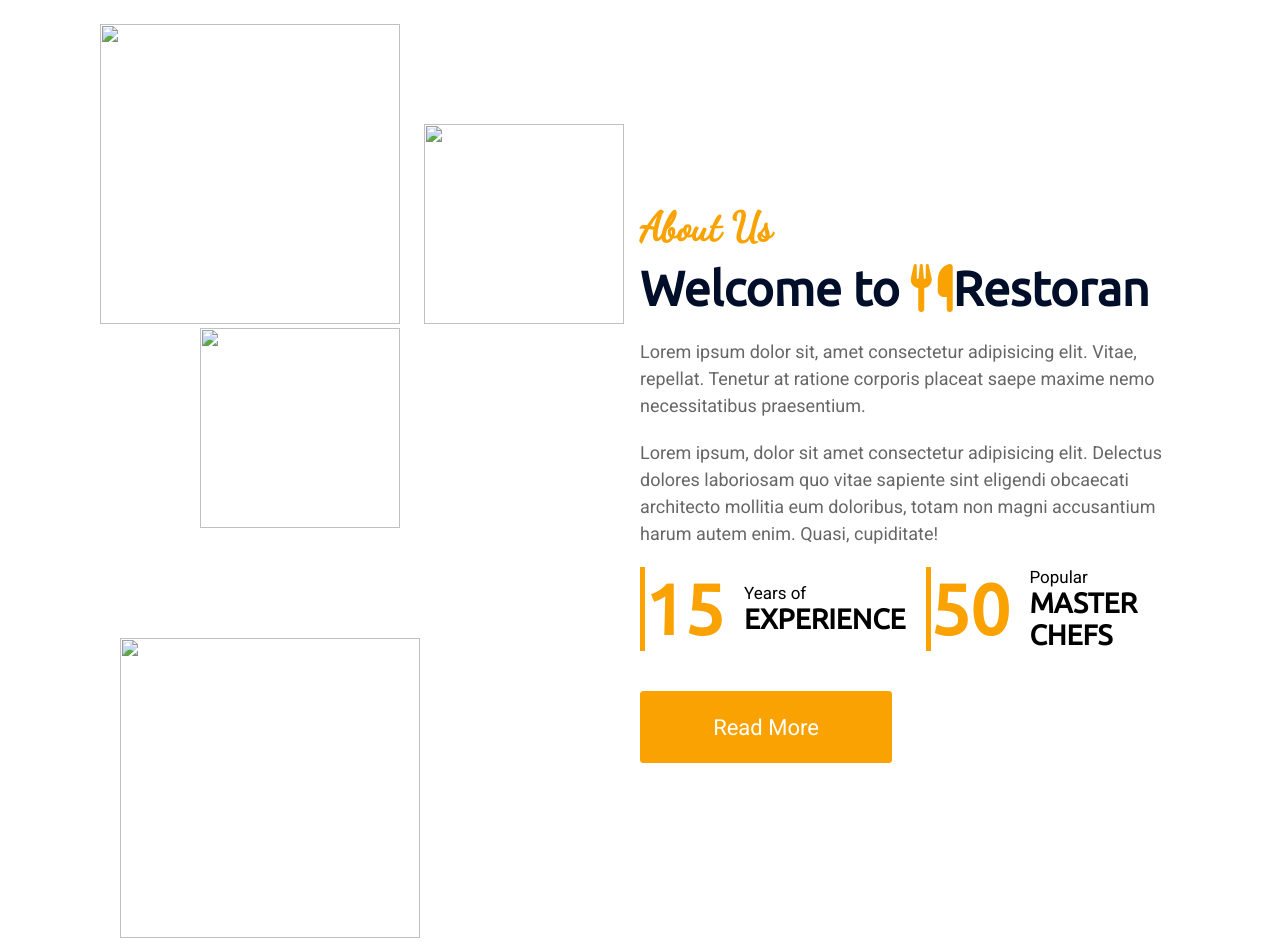
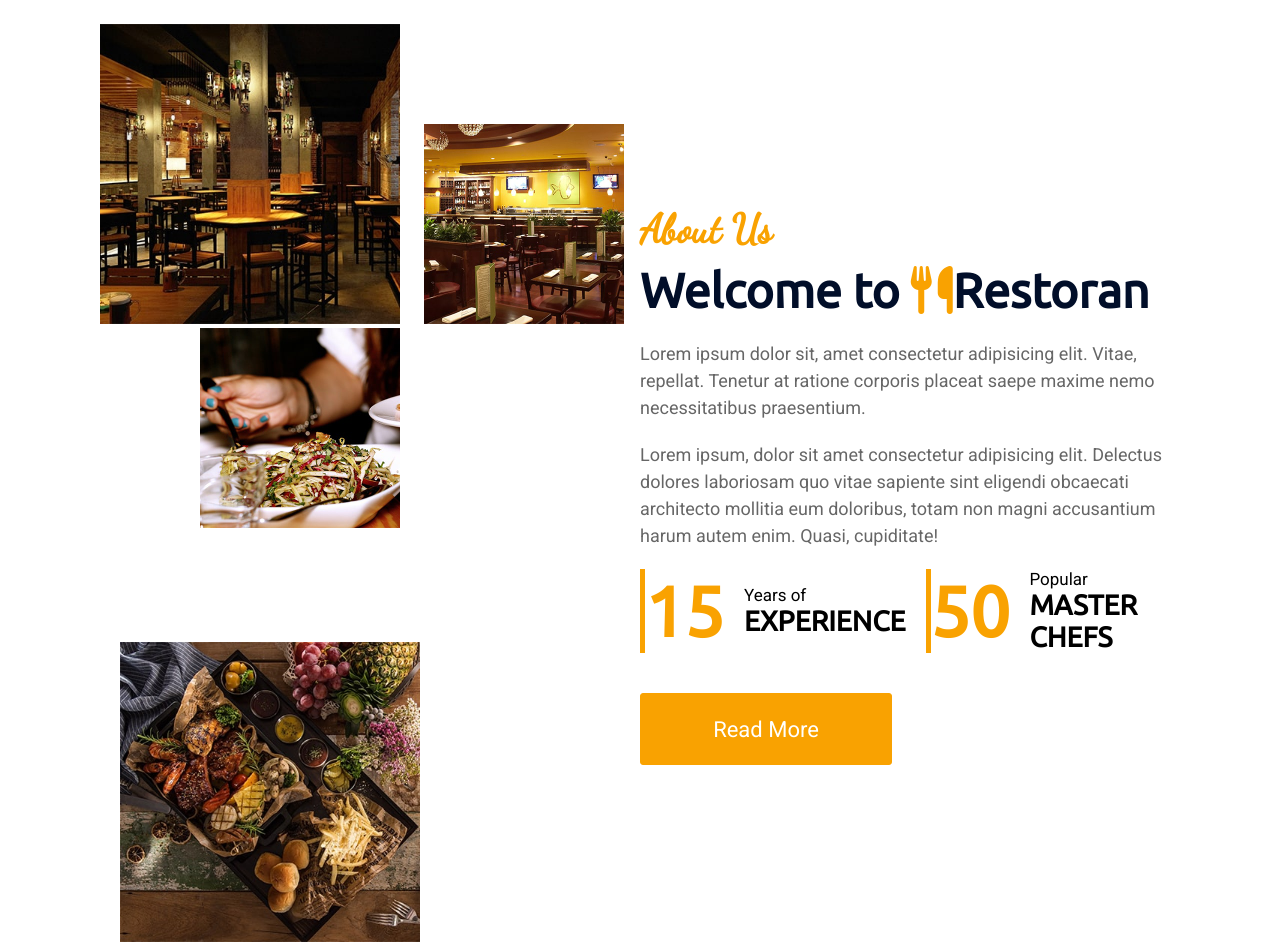
Before and after one commit to RAGUVARADHAN/Restoran-, a plain HTML site: page index.html in a window 1280 px wide. Shown: the part 1380-2332 px from the top of the page. Drawn offline with Linux system fonts and the light colour scheme; the site is published under a folder, as on GitHub Pages, so addresses that start at the root find nothing; a web font is replaced by a local one.

Commit message:
third commit

```diff
--- a/index.html
+++ b/index.html
@@ -55,7 +55,7 @@
                 <button id="home-butt" class=""><a href="#book" id="butt-text">BOOK A TABLE</a></button>
             </div>
             <div class="home-img">
-                <img src="/img/hero.png" class="img">
+                <img src="img/hero.png" class="img">
             </div>
         </div>
 
@@ -87,10 +87,10 @@
 
         <div class="about" id="about">
             <div class="about-img">
-                <img src="/img/about-1.jpg" id="img1">
-                <img src="/img/about-2.jpg" id="img2">
-                <img src="/img/about-3.jpg" id="img3">
-                <img src="/img/about-4.jpg" id="img4">
+                <img src="img/about-1.jpg" id="img1">
+                <img src="img/about-2.jpg" id="img2">
+                <img src="img/about-3.jpg" id="img3">
+                <img src="img/about-4.jpg" id="img4">
             </div>
             <div class="about-cont">
                 <p class="about-head1">About Us</p>
```
